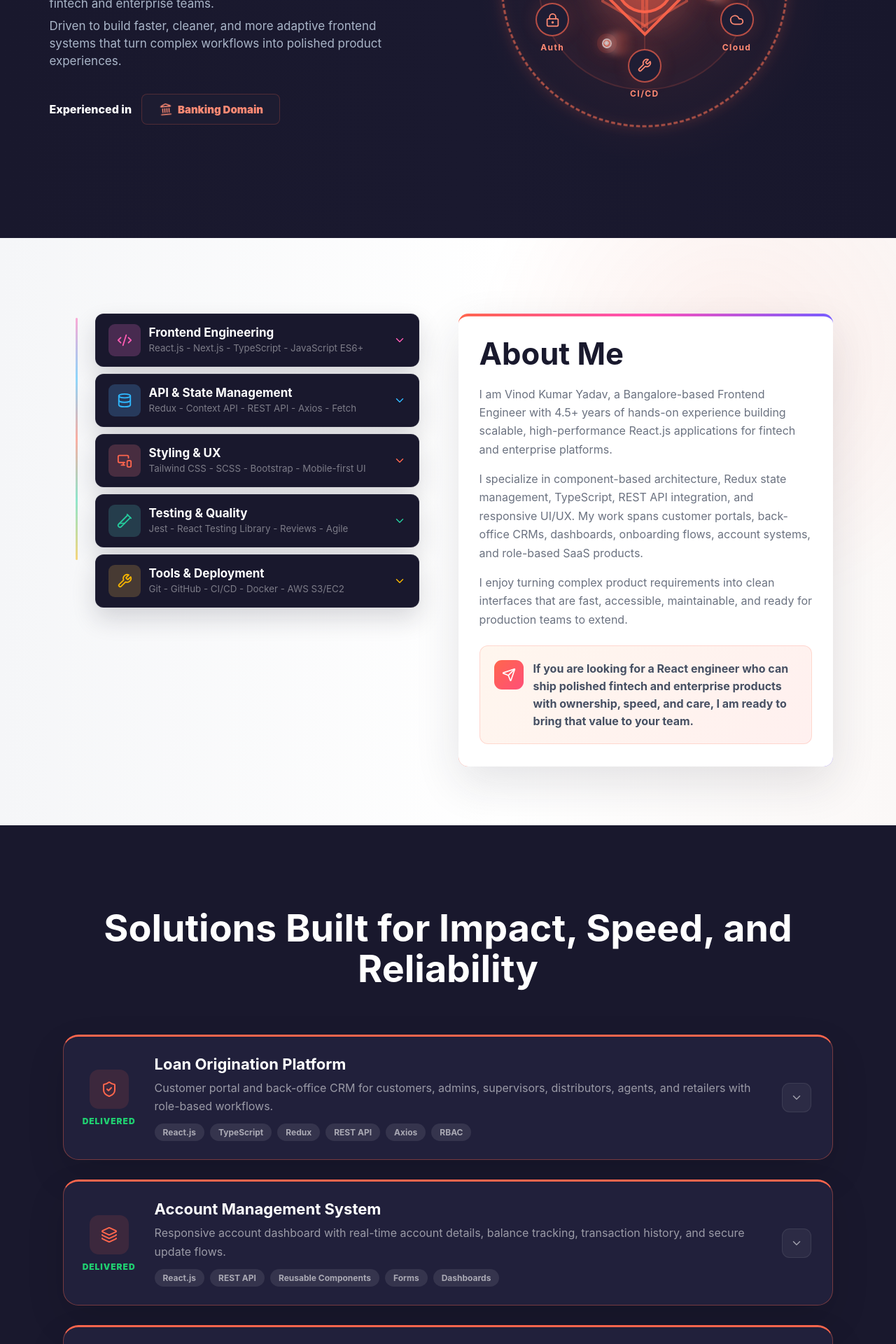
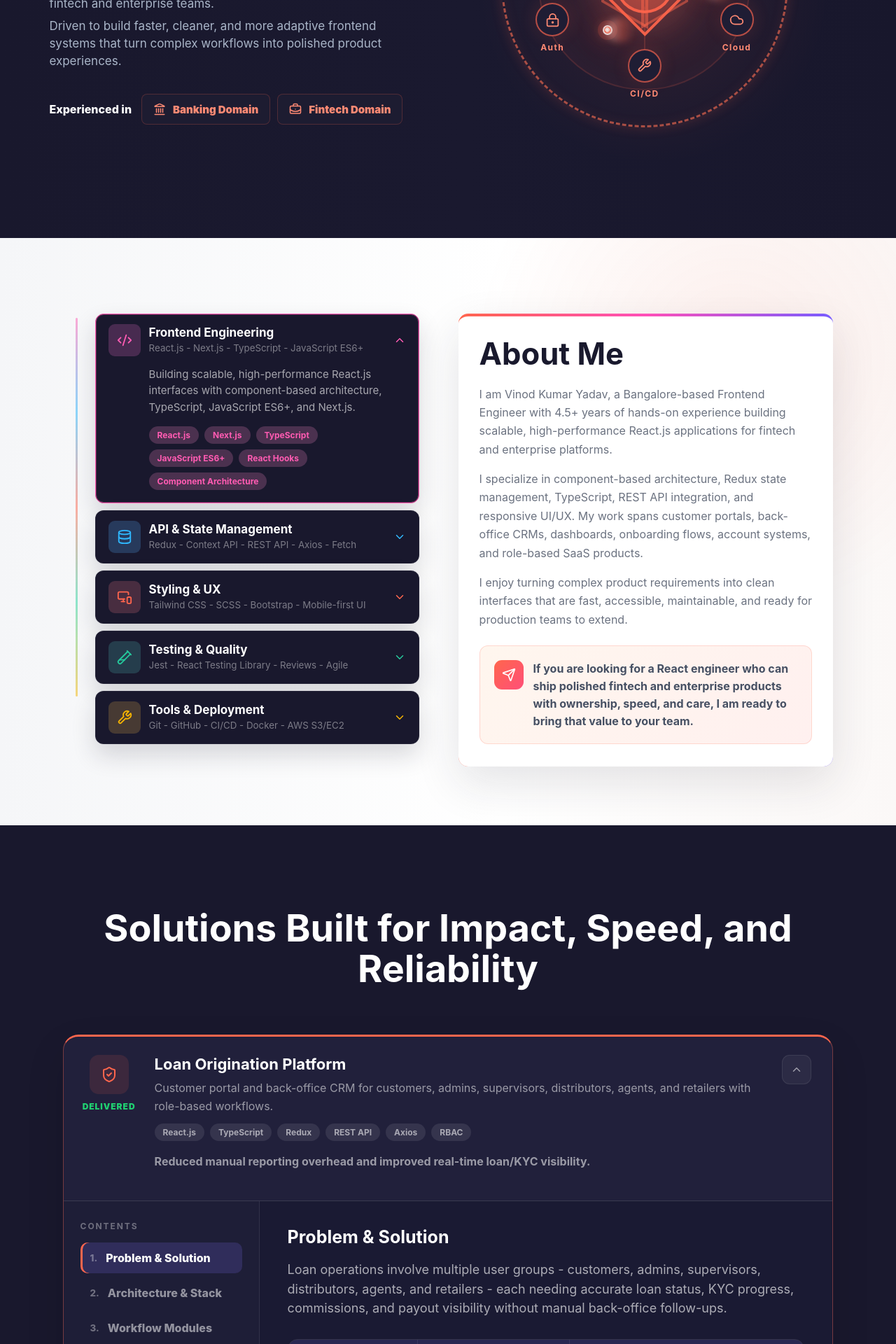
Before and after one commit to Vinod1222/MyPortfoliyo, a React (Vite) app: page / in a window 1280 px wide. Shown: the part 460-2380 px from the top of the page at 70% size. Built offline with nearby package versions, Linux system fonts and the light colour scheme.

Commit message:
Improve portfolio hover interactions

```diff
--- a/src/App.jsx
+++ b/src/App.jsx
@@ -12,8 +12,8 @@ import { ProjectsSection } from "./sections/ProjectsSection";
 import { getSectionId } from "./utils/sectionUtils";
 
 export default function App() {
-  const [openSkill, setOpenSkill] = useState(-1);
-  const [openProject, setOpenProject] = useState(-1);
+  const [openSkill, setOpenSkill] = useState(0);
+  const [openProject, setOpenProject] = useState(0);
   const [activeProjectSection, setActiveProjectSection] = useState(0);
   const [openCase, setOpenCase] = useState(0);
   const [menuOpen, setMenuOpen] = useState(false);
@@ -52,23 +52,14 @@ export default function App() {
     setMenuOpen(false);
   }, []);
 
-  const handleProjectToggle = useCallback(
-    (index) => {
-      setOpenProject(openProject === index ? -1 : index);
-      setActiveProjectSection(0);
-    },
-    [openProject],
-  );
+  const handleProjectToggle = useCallback((index) => {
+    setOpenProject(index);
+    setActiveProjectSection(0);
+  }, []);
 
-  const handleSkillToggle = useCallback(
-    (index) => setOpenSkill(openSkill === index ? -1 : index),
-    [openSkill],
-  );
+  const handleSkillToggle = useCallback((index) => setOpenSkill(index), []);
 
-  const handleCaseToggle = useCallback(
-    (index) => setOpenCase(openCase === index ? -1 : index),
-    [openCase],
-  );
+  const handleCaseToggle = useCallback((index) => setOpenCase(index), []);
 
   const handleIntentChange = useCallback((option) => {
     setSelectedIntent(option);
--- a/src/sections/AboutSection.jsx
+++ b/src/sections/AboutSection.jsx
@@ -15,9 +15,15 @@ export function AboutSection({ openSkill, onSkillToggle }) {
               <article
                 className={isOpen ? "skill-card expanded" : "skill-card"}
                 style={{ "--accent": skill.color }}
+                onMouseEnter={() => onSkillToggle(index)}
+                onFocus={() => onSkillToggle(index)}
                 key={skill.title}
               >
-                <button type="button" onClick={() => onSkillToggle(index)}>
+                <button
+                  type="button"
+                  aria-expanded={isOpen}
+                  onClick={() => onSkillToggle(index)}
+                >
                   <span className="rail-dot" />
                   <span className="skill-icon">
                     <Icon size={22} />
--- a/src/sections/CaseStudiesSection.jsx
+++ b/src/sections/CaseStudiesSection.jsx
@@ -7,7 +7,12 @@ export function CaseStudiesSection({ onCaseToggle, openCase }) {
       <h2>Case Studies</h2>
       <div className="case-list">
         {CASE_STUDIES.map((study, index) => (
-          <article className={`case-card ${study.color}`} key={study.title}>
+          <article
+            className={`case-card ${study.color}`}
+            onMouseEnter={() => onCaseToggle(index)}
+            onFocus={() => onCaseToggle(index)}
+            key={study.title}
+          >
             <span className="case-icon">
               <BriefcaseBusiness size={24} />
             </span>
@@ -36,6 +41,7 @@ export function CaseStudiesSection({ onCaseToggle, openCase }) {
             <button
               type="button"
               aria-label={`Toggle ${study.title}`}
+              aria-expanded={openCase === index}
               onClick={() => onCaseToggle(index)}
             >
               <ChevronDown size={18} />
--- a/src/sections/ExperienceSection.jsx
+++ b/src/sections/ExperienceSection.jsx
@@ -20,6 +20,7 @@ export function ExperienceSection() {
               style={{ "--accent": job.color }}
               type="button"
               aria-pressed={isActive}
+              onMouseEnter={() => setActiveExperienceIndex(index)}
               onClick={() => setActiveExperienceIndex(index)}
               key={job.company}
             >
--- a/src/sections/ProjectsSection.jsx
+++ b/src/sections/ProjectsSection.jsx
@@ -17,6 +17,8 @@ function ProjectDetail({ activeSection, onSectionChange, project }) {
             type="button"
             className={activeSection === itemIndex ? "selected" : ""}
             key={item}
+            onMouseEnter={() => onSectionChange(itemIndex)}
+            onFocus={() => onSectionChange(itemIndex)}
             onClick={() => onSectionChange(itemIndex)}
           >
             <small>{itemIndex + 1}.</small>
@@ -109,6 +111,7 @@ export function ProjectsSection({
           return (
             <article
               className={isOpen ? "project-card open" : "project-card"}
+              onMouseEnter={() => onProjectToggle(index)}
               key={project.name}
             >
               <div className="project-status">
@@ -132,6 +135,7 @@ export function ProjectsSection({
               <button
                 type="button"
                 aria-label={`Toggle ${project.name}`}
+                aria-expanded={isOpen}
                 onClick={() => onProjectToggle(index)}
               >
                 <ChevronDown size={18} />
--- a/src/styles.css
+++ b/src/styles.css
@@ -183,15 +183,15 @@ section {
 }
 
 .domain-roller {
-  position: relative;
-  width: 198px;
-  height: 44px;
-  overflow: hidden;
+  display: flex;
+  flex-wrap: wrap;
+  gap: 10px;
+  width: auto;
+  height: auto;
+  overflow: visible;
 }
 
 .domain-roller strong {
-  position: absolute;
-  inset: 0;
   display: inline-flex;
   align-items: center;
   gap: 10px;
@@ -204,19 +204,17 @@ section {
   color: #ff8a74;
   font-size: 15px;
   font-weight: 900;
-  transform-origin: center;
-  animation: domainRoll 4.8s ease-in-out infinite;
   box-shadow: none;
   white-space: nowrap;
   backdrop-filter: blur(8px);
 }
 
 .domain-roller strong:nth-child(2) {
-  animation-delay: 2.4s;
+  position: static;
 }
 
 .domain-roller strong svg {
-  animation: domainIconFloat 1.8s ease-in-out infinite;
+  flex: 0 0 auto;
 }
 
 .orbit-wrap {
@@ -244,7 +242,6 @@ section {
   box-shadow:
     0 0 18px rgba(255, 102, 77, 0.18),
     inset 0 0 18px rgba(255, 102, 77, 0.08);
-  animation: orbitSpin 18s linear infinite;
 }
 
 .orbit.inner {
@@ -269,7 +266,6 @@ section {
     0 0 18px rgba(255, 102, 77, 0.95),
     0 0 42px rgba(255, 102, 77, 0.72);
   transform: translate(-50%, -50%);
-  animation: dataFlow 7.2s linear infinite;
 }
 
 .flow-dot::after {
@@ -284,12 +280,14 @@ section {
 }
 
 .flow-two {
-  animation-delay: -2.4s;
+  top: 66%;
+  left: 37%;
   opacity: 0.9;
 }
 
 .flow-three {
-  animation-delay: -4.8s;
+  top: 52%;
+  left: 72%;
   opacity: 0.75;
 }
 
```
